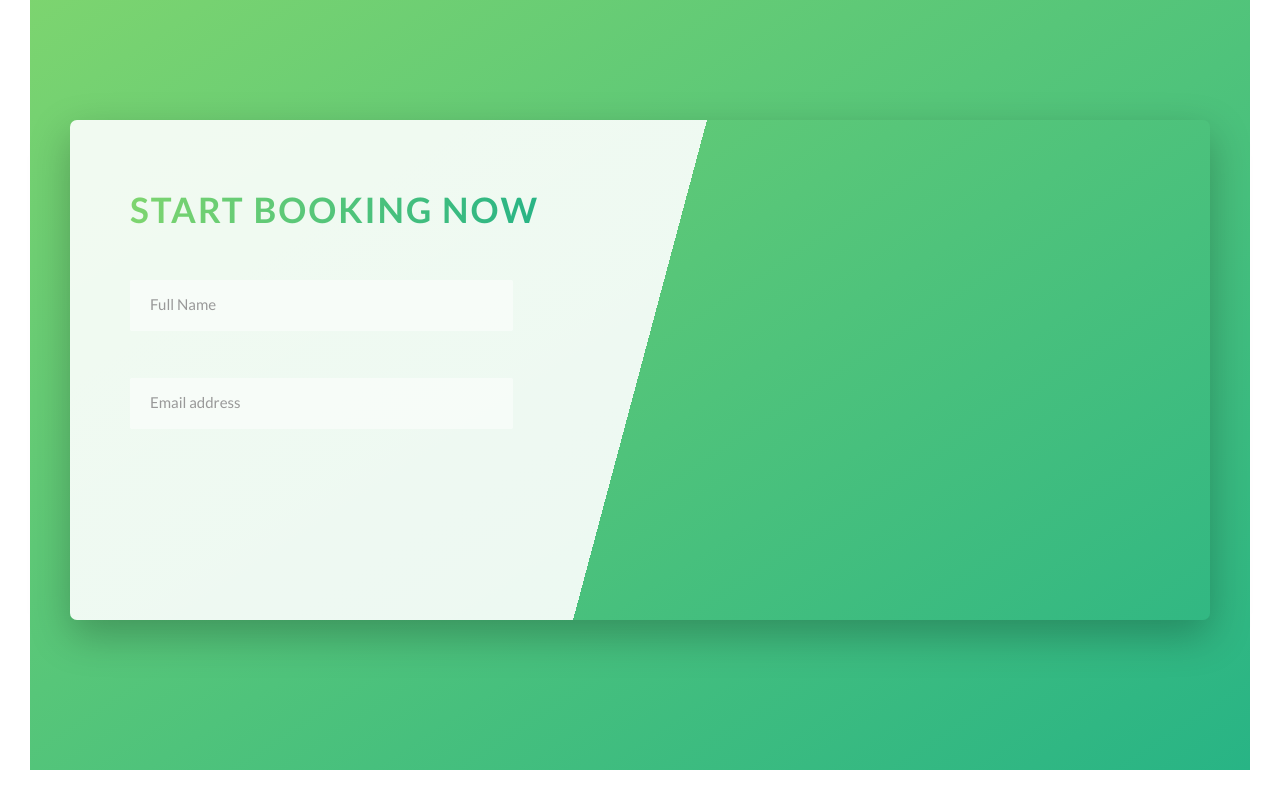
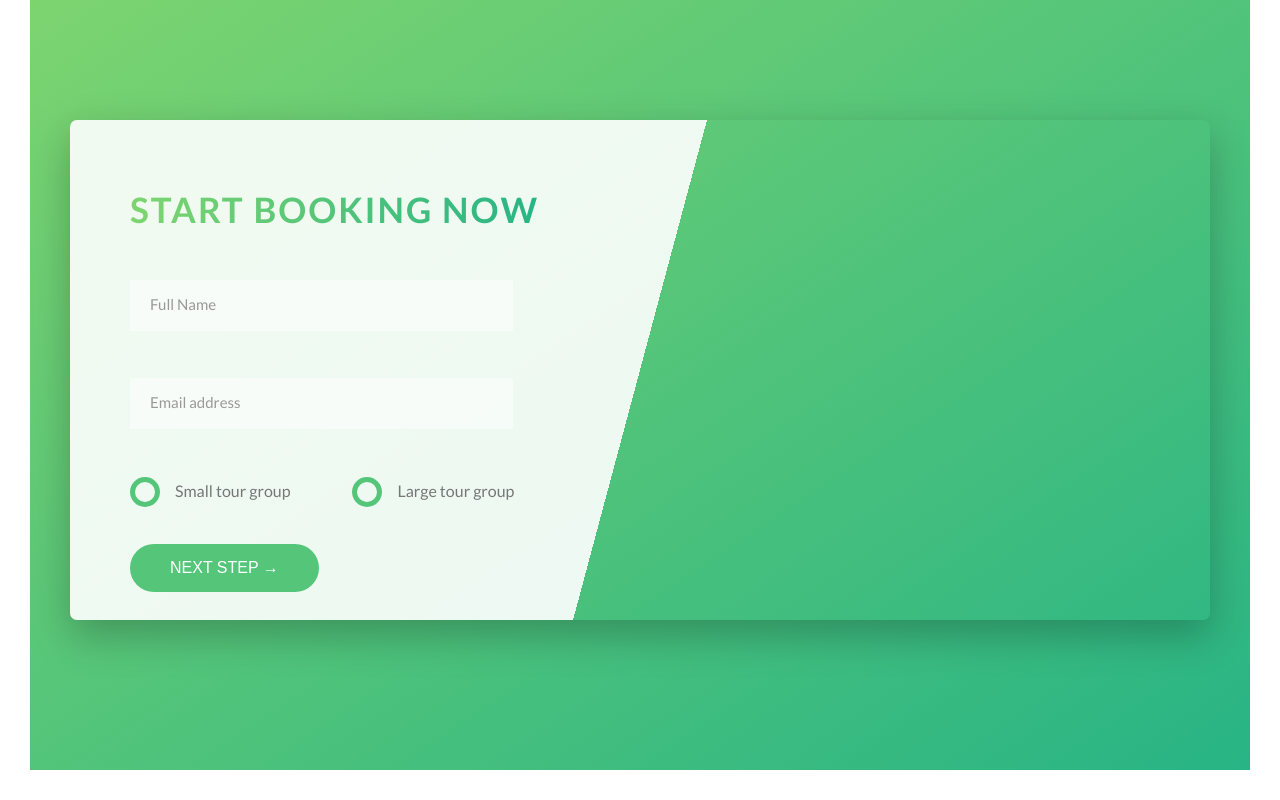
Before and after one commit to jkop22/SASS_advanced_CSS_course, a website: page index.html in a window 1280 px wide. Shown: the part 4582-5382 px from the top of the page. Drawn offline with Linux system fonts and the light colour scheme.

Commit message:
Booking sekce komplet - custom radio buttony a submit tlacitko

```diff
--- a/index.html
+++ b/index.html
@@ -326,6 +326,33 @@
                   />
                   <label for="email" class="form__label">Email address</label>
                 </div>
+                <div class="form__group u-margin-bottom-medium">
+                  <div class="form__radio-group">
+                    <input
+                      type="radio"
+                      class="form__radio-input"
+                      id="small"
+                      name="tour"
+                    />
+                    <label for="small" class="form__radio-label">
+                      <span class="form__radio-button"></span>Small tour group
+                    </label>
+                  </div>
+                  <div class="form__radio-group">
+                    <input
+                      type="radio"
+                      class="form__radio-input"
+                      id="large"
+                      name="tour"
+                    />
+                    <label for="large" class="form__radio-label">
+                      <span class="form__radio-button"></span>Large tour group
+                    </label>
+                  </div>
+                </div>
+                <div class="form__group">
+                  <button class="btn btn--green">Next step &rarr;</button>
+                </div>
               </form>
             </div>
           </div>
--- a/sass/base/_utilities.scss
+++ b/sass/base/_utilities.scss
@@ -7,7 +7,7 @@
 }
 
 .u-margin-bottom-medium {
-  margin-bottom: 4rem;
+  margin-bottom: 4rem !important;
 }
 
 .u-margin-bottom-small {
--- a/sass/components/_button.scss
+++ b/sass/components/_button.scss
@@ -7,6 +7,9 @@
   transition: all 0.2s;
   position: relative;
   font-size: 1.6rem;
+
+  border: none;
+  cursor: pointer;
 
   &--animated {
     animation: moveBottom 1s ease-out 0.75s;
--- a/sass/components/_form.scss
+++ b/sass/components/_form.scss
@@ -14,6 +14,7 @@
     border-bottom: 3px solid transparent; // jinak spodni input lehce odskakooval
     width: 85%;
     display: block;
+    transition: all 0.3s;
 
     &::-webkit-input-placeholder {
       color: $color-grey-dark-2; // novinka - stylovai placeholderu v inputu
@@ -45,4 +46,50 @@
     visibility: hidden;
     transform: translateY(-4rem);
   }
+
+  &__radio-group {
+    width: 49%;
+    display: inline-block;
+  }
+
+  &__radio-input {
+    display: none;
+  }
+
+  &__radio-label {
+    font-size: 1.6rem;
+    cursor: pointer;
+    position: relative;
+    padding-left: 4.5rem;
+  }
+
+  &__radio-button {
+    height: 3rem;
+    width: 3rem;
+    border: 5px solid $color-primary;
+    border-radius: 50%;
+    display: inline-block;
+    position: absolute;
+    left: 0;
+    top: -0.4rem;
+
+    &::after {
+      content: "";
+      height: 1.35rem;
+      width: 1.35rem;
+      display: block;
+      border-radius: 50%;
+      position: absolute;
+      top: 50%;
+      left: 50%;
+      transform: translate(-50%, -50%);
+      background-color: $color-primary;
+      opacity: 0;
+      transition: opacity 0.2s;
+    }
+  }
+
+  &__radio-input:checked ~ &__radio-label &__radio-button::after {
+    opacity: 1;
+  }
 }
```
Also changed, not shown: css/style.css/main.css, 1 other file.
